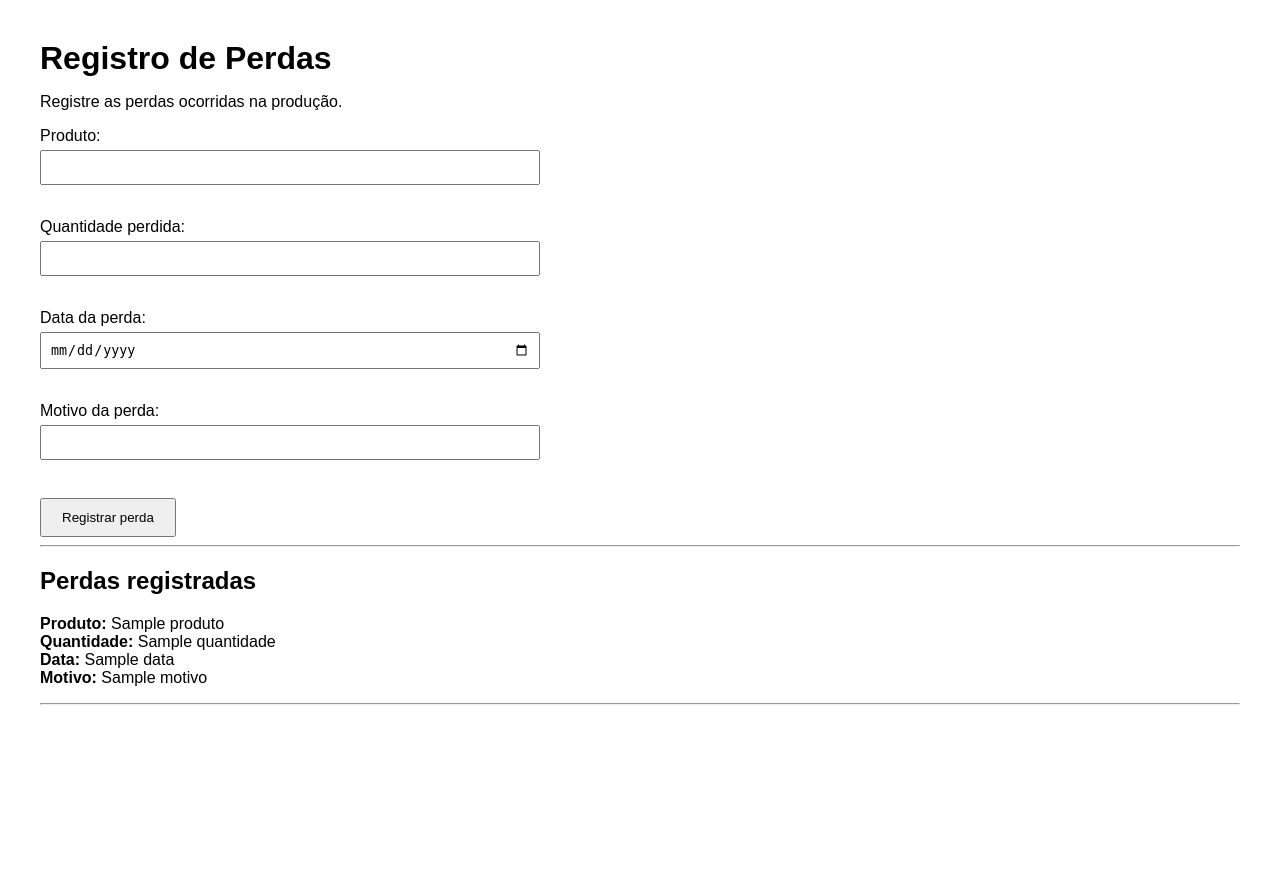
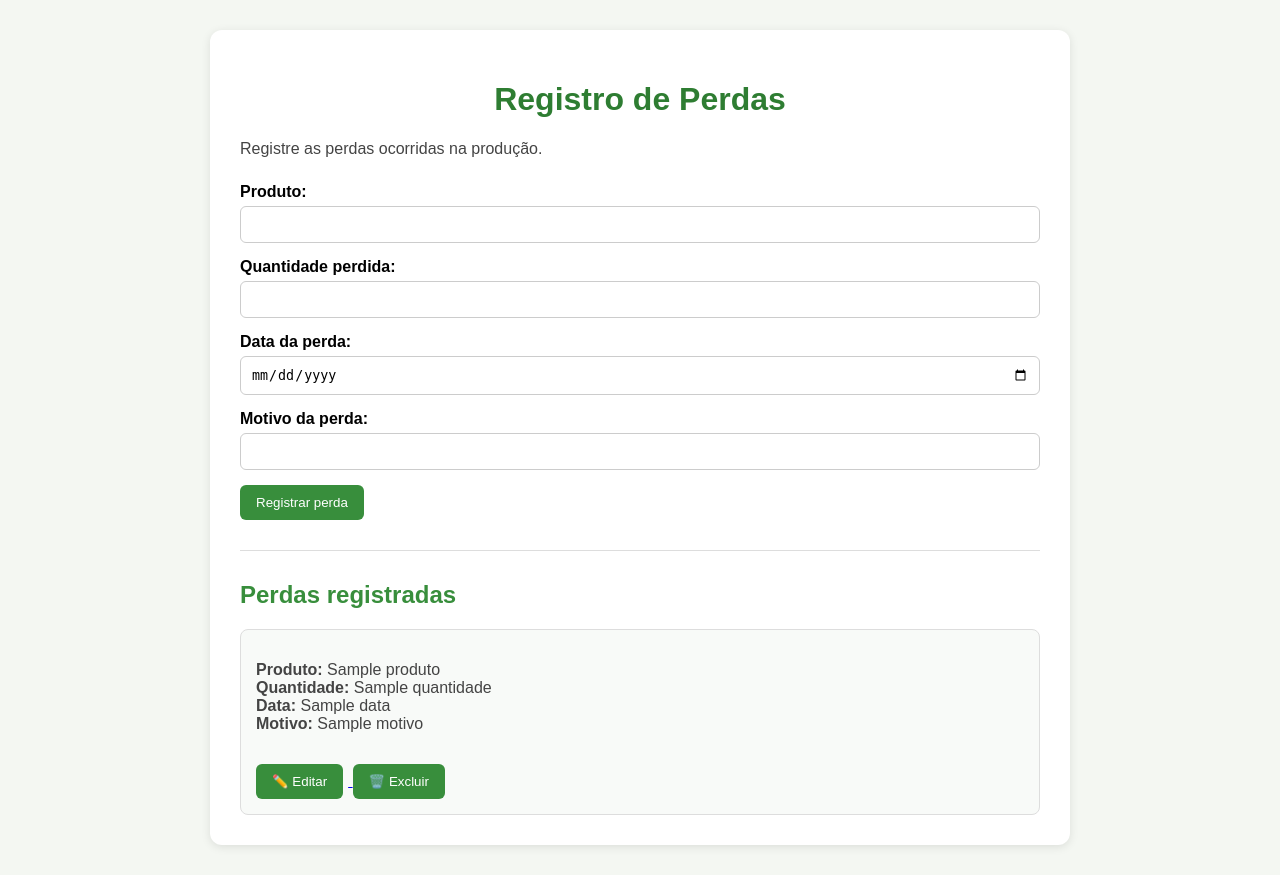
Before and after one commit to gleicielymaia/controle-hortalicaslinda, a Flask app: template templates/perdas.html in a window 1280 px wide. Before the commit the page ends 705 px from the top, so only its background shows below. Run offline with Flask 3, Linux system fonts and the light colour scheme; the template is opened without the code that fills it: most values are stand-ins (such as "Sample title", 1, 10 or a date in 2020).

Commit message:
Atualiza sistema de registro de perdas

```diff
--- /dev/null
+++ b/fluxograma-colheita.puml/controle-hortalicaslinda/requirements.txt
@@ -0,0 +1 @@
+Flask==3.0.3
--- a/static/style.css
+++ b/static/style.css
@@ -1,30 +1,80 @@
 body {
     font-family: Arial, sans-serif;
-    margin: 40px;
+    background-color: #f4f7f2;
+    margin: 0;
+    padding: 30px;
+}
+
+.container {
+    max-width: 800px;
+    margin: auto;
+    background-color: white;
+    padding: 30px;
+    border-radius: 12px;
+    box-shadow: 0 2px 10px rgba(0, 0, 0, 0.1);
 }
 
 h1 {
-    margin-bottom: 10px;
+    color: #2e7d32;
+    text-align: center;
+}
+
+h2 {
+    color: #388e3c;
+    margin-top: 30px;
+}
+
+p {
+    color: #444;
 }
 
 form {
-    max-width: 500px;
+    margin-top: 25px;
 }
 
 label {
     display: block;
     margin-top: 15px;
     margin-bottom: 5px;
+    font-weight: bold;
 }
 
 input {
     width: 100%;
-    padding: 8px;
+    padding: 10px;
     box-sizing: border-box;
+    border: 1px solid #ccc;
+    border-radius: 6px;
 }
 
 button {
-    margin-top: 20px;
-    padding: 10px 20px;
+    margin-top: 15px;
+    padding: 10px 16px;
+    border: none;
+    border-radius: 6px;
+    background-color: #388e3c;
+    color: white;
     cursor: pointer;
 }
+
+button:hover {
+    background-color: #2e7d32;
+}
+
+.perda {
+    background-color: #f8faf8;
+    border: 1px solid #ddd;
+    border-radius: 8px;
+    padding: 15px;
+    margin-top: 15px;
+}
+
+.perda button {
+    margin-right: 5px;
+}
+
+hr {
+    margin-top: 30px;
+    border: none;
+    border-top: 1px solid #ddd;
+}
--- a/templates/perdas.html
+++ b/templates/perdas.html
@@ -1,39 +1,34 @@
 <!DOCTYPE html>
-<html lang="pt-BR">
+<html lang="pt-br">
+
 <head>
     <meta charset="UTF-8">
-    <meta name="viewport" content="width=device-width, initial-scale=1.0">
     <title>Registro de Perdas</title>
+
     <link rel="stylesheet" href="{{ url_for('static', filename='style.css') }}">
 </head>
 
 <body>
 
+    <div class="container">
+
         <h1>Registro de Perdas</h1>
 
         <p>Registre as perdas ocorridas na produção.</p>
 
-    <form method="POST" action="/">
+        <form method="POST">
 
-        <label for="produto">Produto:</label>
-        <input type="text" id="produto" name="produto" required>
+            <label>Produto:</label>
+            <input type="text" name="produto" required>
 
-        <br><br>
+            <label>Quantidade perdida:</label>
+            <input type="number" name="quantidade" required>
 
-        <label for="quantidade">Quantidade perdida:</label>
-        <input type="number" id="quantidade" name="quantidade" min="1" required>
+            <label>Data da perda:</label>
+            <input type="date" name="data" required>
 
-        <br><br>
-
-        <label for="data">Data da perda:</label>
-        <input type="date" id="data" name="data" required>
-
-        <br><br>
-
-        <label for="motivo">Motivo da perda:</label>
-        <input type="text" id="motivo" name="motivo" required>
-
-        <br><br>
+            <label>Motivo da perda:</label>
+            <input type="text" name="motivo" required>
 
             <button type="submit">Registrar perda</button>
 
@@ -47,14 +42,24 @@
 
             {% for perda in perdas %}
 
+                <div class="perda">
+
                     <p>
-                <strong>Produto:</strong> {{ perda.produto }}<br>
-                <strong>Quantidade:</strong> {{ perda.quantidade }}<br>
-                <strong>Data:</strong> {{ perda.data }}<br>
-                <strong>Motivo:</strong> {{ perda.motivo }}
+                        <strong>Produto:</strong> {{ perda["produto"] }}<br>
+                        <strong>Quantidade:</strong> {{ perda["quantidade"] }}<br>
+                        <strong>Data:</strong> {{ perda["data"] }}<br>
+                        <strong>Motivo:</strong> {{ perda["motivo"] }}
                     </p>
 
-            <hr>
+                    <a href="{{ url_for('editar_perda', id=perda['id']) }}">
+                        <button type="button">✏️ Editar</button>
+                    </a>
+
+                    <a href="{{ url_for('excluir_perda', id=perda['id']) }}">
+                        <button type="button">🗑️ Excluir</button>
+                    </a>
+
+                </div>
 
             {% endfor %}
 
@@ -64,5 +69,8 @@
 
         {% endif %}
 
+    </div>
+
 </body>
+
 </html>
```
Also changed, not shown: app.py (+111 -9 lines), templates/editar.html (added, +43 -0 lines), README.md, perdas.db (added). Lines whose indentation alone changed are shown as unchanged.
